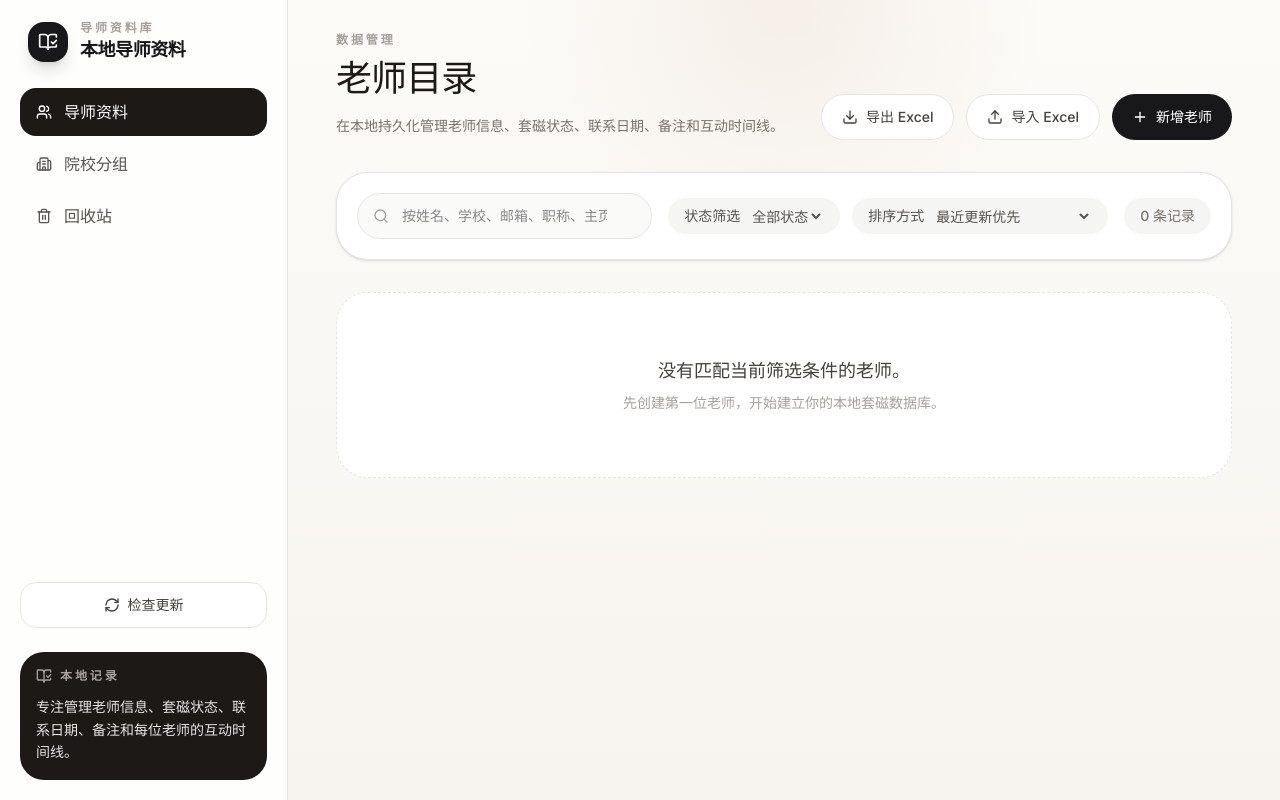
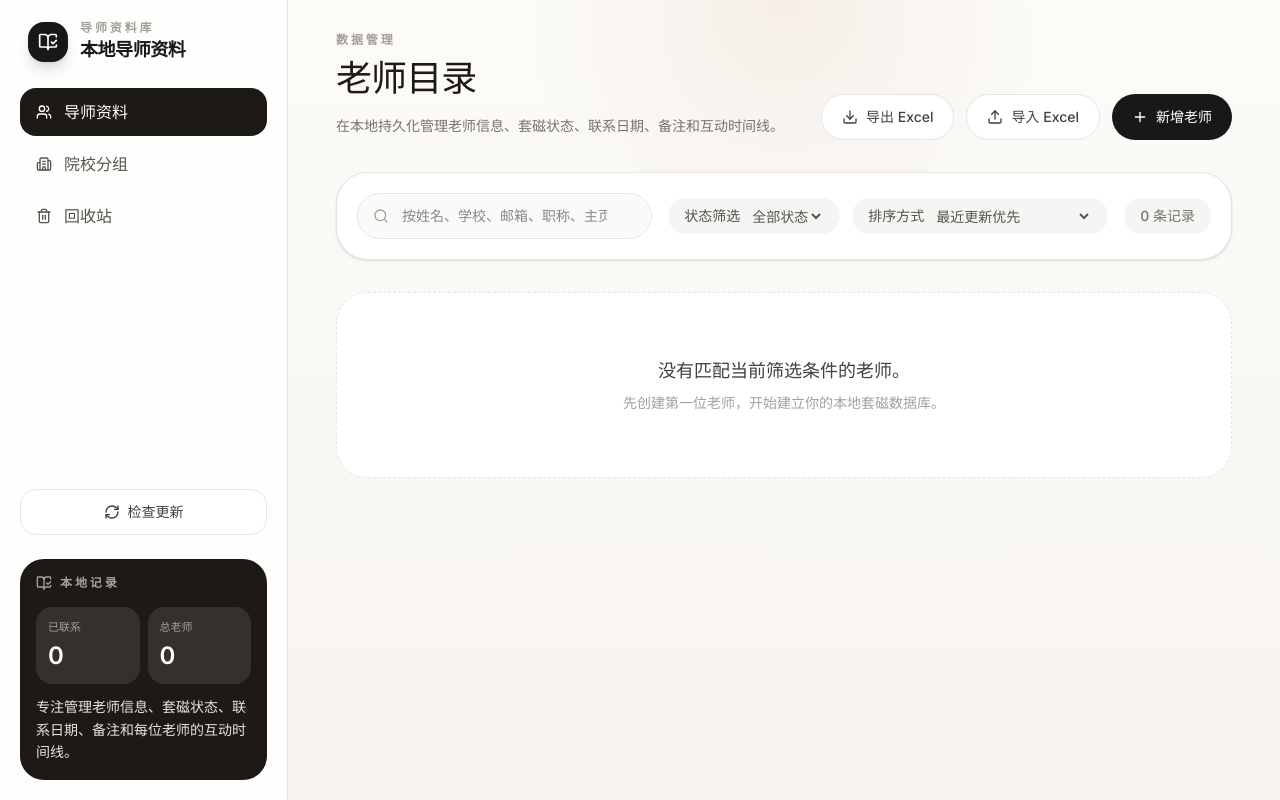
Before and after one commit to Luofaiz/mentor-vault, a React (Vite) app: page / in a window 1280 px wide. Built offline with nearby package versions, Linux system fonts and the light colour scheme.

Commit message:
Show contacted professor statistics in sidebar

```diff
--- a/latest.json
+++ b/latest.json
@@ -1,6 +1,6 @@
 {
-  "version": "0.2.14",
-  "notes": "优化导师资料宽屏布局：页面会随窗口宽度展开，导师卡片自动增加列数。",
+  "version": "0.2.15",
+  "notes": "新增侧边栏统计，显示当前已联系老师数和总老师数。",
   "downloadUrl": "https://github.com/Luofaiz/mentor-vault/releases/latest/download/MentorVaultSetup.exe",
   "releaseUrl": "https://github.com/Luofaiz/mentor-vault/releases/latest"
 }
--- a/package.json
+++ b/package.json
@@ -4,7 +4,7 @@
   "description": "Local teacher and mentor records database.",
   "author": "Luofaiz",
   "private": true,
-  "version": "0.2.14",
+  "version": "0.2.15",
   "type": "module",
   "main": "electron/main.mjs",
   "updateManifestUrl": "https://github.com/Luofaiz/mentor-vault/releases/latest/download/latest.json",
--- a/src/App.tsx
+++ b/src/App.tsx
@@ -1,4 +1,4 @@
-import { useEffect, useRef, useState } from 'react';
+import { useEffect, useMemo, useRef, useState } from 'react';
 import { AppSidebar } from './components/AppSidebar';
 import { useProfessorDirectory } from './hooks/useProfessorDirectory';
 import { getDesktopApi, type UpdateDownloadProgress } from './lib/desktop';
@@ -9,6 +9,17 @@ import type { ProfessorDraft } from './types/professor';
 import type { TimelineEventDraft } from './types/timeline';
 
 type View = 'contacts' | 'schools' | 'trash';
+
+const CONTACTED_STATUSES = new Set([
+  'Contacted',
+  'Follow-Up Due',
+  'Replied',
+  '未读',
+  '已读不回',
+  '官回',
+  '待面试',
+  '待考核',
+]);
 
 function formatUpdateErrorMessage(error: unknown) {
   const rawMessage = error instanceof Error ? error.message : String(error ?? '');
@@ -59,6 +70,14 @@ export default function App() {
   const [isCheckingUpdates, setIsCheckingUpdates] = useState(false);
   const isCancelingUpdateDownloadRef = useRef(false);
   const professorDirectory = useProfessorDirectory();
+  const professorStats = useMemo(() => {
+    const activeProfessors = professorDirectory.professors.filter((professor) => !professor.deletedAt);
+
+    return {
+      activeProfessorCount: activeProfessors.length,
+      contactedProfessorCount: activeProfessors.filter((professor) => CONTACTED_STATUSES.has(professor.status)).length,
+    };
+  }, [professorDirectory.professors]);
 
   const checkForUpdates = async (manual = true) => {
     const desktopApi = getDesktopApi();
@@ -220,6 +239,8 @@ export default function App() {
     <div className="flex h-screen overflow-hidden bg-paper text-ink selection:bg-accent/20">
       <AppSidebar
         view={view}
+        contactedProfessorCount={professorStats.contactedProfessorCount}
+        activeProfessorCount={professorStats.activeProfessorCount}
         onChangeView={setView}
         updateMessage={updateMessage}
         updateDownloadProgress={updateDownloadProgress}
--- a/src/components/AppSidebar.tsx
+++ b/src/components/AppSidebar.tsx
@@ -21,6 +21,8 @@ export interface Attachment {
 
 interface AppSidebarProps {
   view: View;
+  contactedProfessorCount: number;
+  activeProfessorCount: number;
   onChangeView: (view: View) => void;
   updateMessage: string | null;
   updateDownloadProgress: UpdateDownloadProgress | null;
@@ -33,6 +35,8 @@ interface AppSidebarProps {
 
 export function AppSidebar({
   view,
+  contactedProfessorCount,
+  activeProfessorCount,
   onChangeView,
   updateMessage,
   updateDownloadProgress,
@@ -155,6 +159,16 @@ export function AppSidebar({
           <BookOpenCheck className="w-4 h-4" />
           <span>{t('phase1')}</span>
         </div>
+        <div className="mt-4 grid grid-cols-2 gap-2">
+          <div className="rounded-2xl bg-white/10 px-3 py-3">
+            <p className="text-[11px] font-medium text-stone-400">{t('contactedProfessors')}</p>
+            <p className="mt-1 text-2xl font-semibold tracking-tight text-white">{contactedProfessorCount}</p>
+          </div>
+          <div className="rounded-2xl bg-white/10 px-3 py-3">
+            <p className="text-[11px] font-medium text-stone-400">{t('activeProfessors')}</p>
+            <p className="mt-1 text-2xl font-semibold tracking-tight text-white">{activeProfessorCount}</p>
+          </div>
+        </div>
         <p className="mt-3 text-sm leading-relaxed text-stone-200">
           {t('phase1Desc')}
         </p>
--- a/src/lib/i18n.tsx
+++ b/src/lib/i18n.tsx
@@ -36,6 +36,8 @@ const messages = {
     addReferenceFile: '添加参考文件',
     phase1: '本地记录',
     phase1Desc: '专注管理老师信息、套磁状态、联系日期、备注和每位老师的互动时间线。',
+    contactedProfessors: '已联系',
+    activeProfessors: '总老师',
     thoughtPartner: '写作助手',
     writingAssistant: '写作助手',
     openAssistant: '打开助手',
@@ -332,6 +334,8 @@ const messages = {
     addReferenceFile: 'Add reference file',
     phase1: 'Local Records',
     phase1Desc: 'Track professor records, outreach status, contact dates, notes, and per-professor interaction timelines.',
+    contactedProfessors: 'Contacted',
+    activeProfessors: 'Total',
     thoughtPartner: 'Thought Partner',
     writingAssistant: 'Writing Assistant',
     openAssistant: 'Open Assistant',
--- a/update-latest.example.json
+++ b/update-latest.example.json
@@ -1,5 +1,5 @@
 {
-  "version": "0.2.14",
+  "version": "0.2.15",
   "notes": "这里填写新版本更新说明。",
   "downloadUrl": "https://github.com/Luofaiz/mentor-vault/releases/latest/download/MentorVaultSetup.exe",
   "releaseUrl": "https://github.com/Luofaiz/mentor-vault/releases/latest"
```
Also changed, not shown: 1 other file (tests, documents, lock files or other folders).
